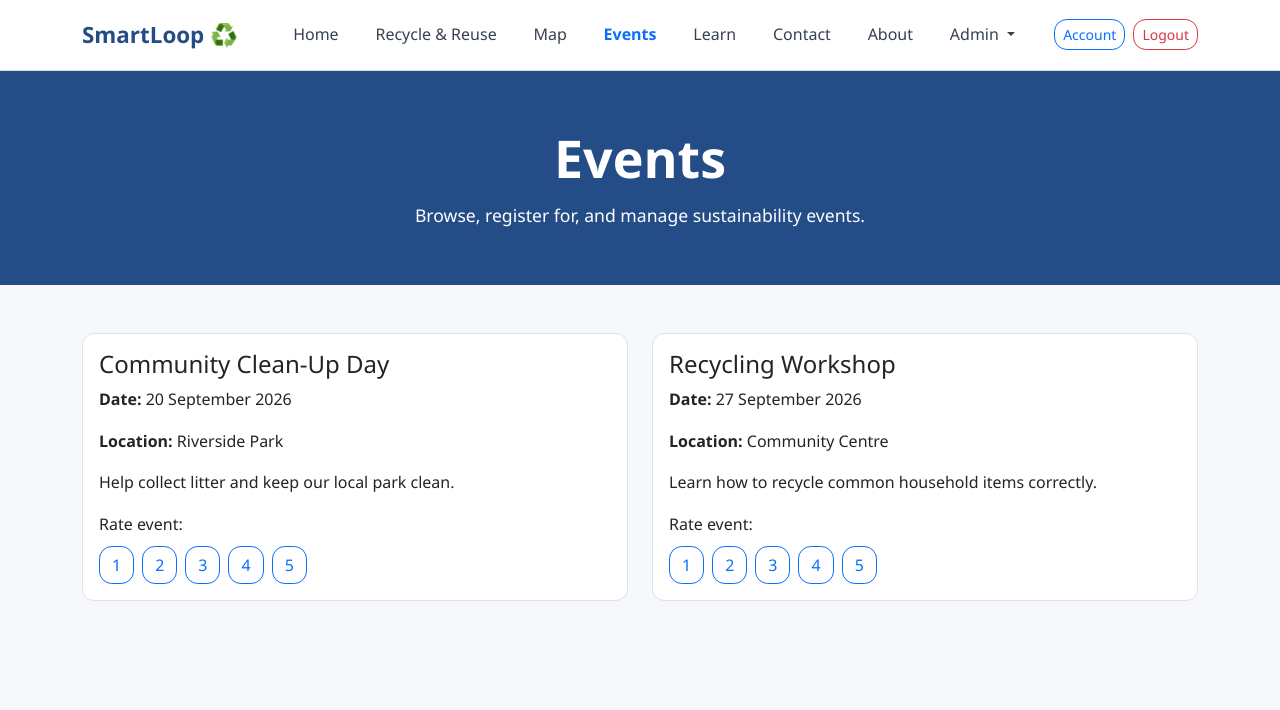
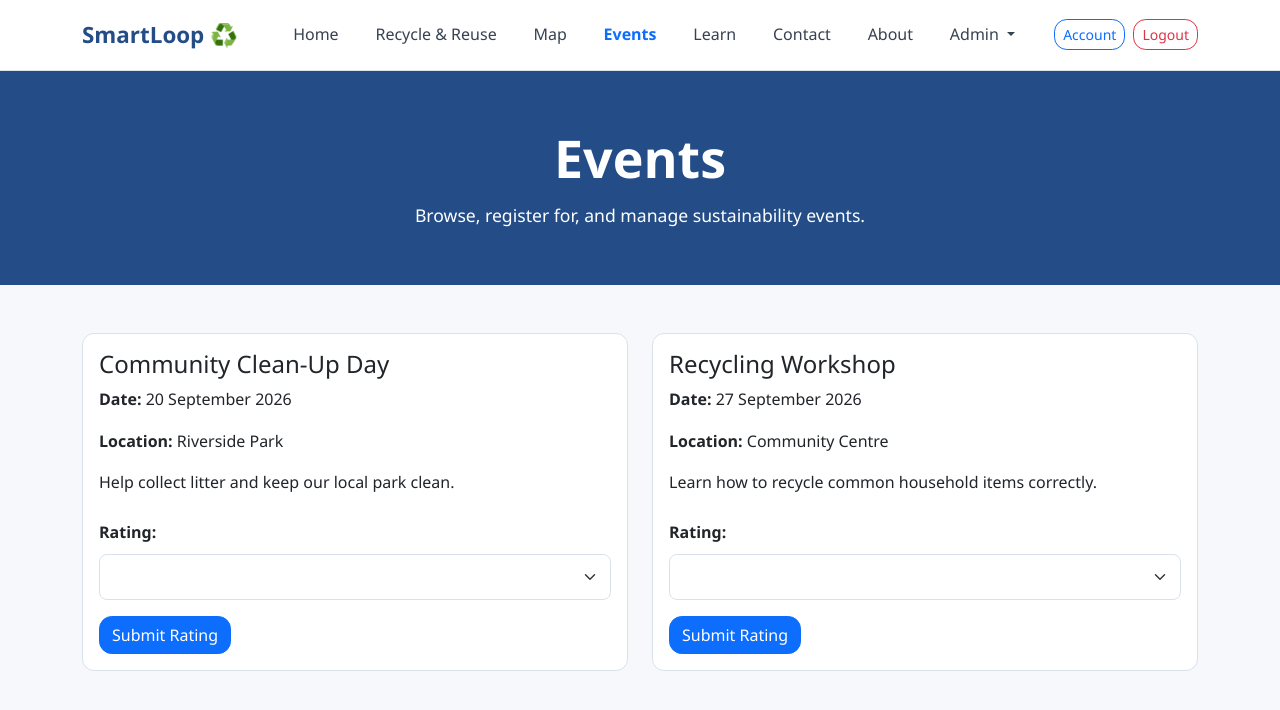
Before and after one commit to Kasraw11/fit5032-repo, a Vue app in the folder A1/A1/: page /events in a window 1280 px wide. Shown: the top 710 px of the page. Built offline with nearby package versions, Linux system fonts and the light colour scheme; sample sign-in values are in the browser's storage.

Commit message:
rating modifications

```diff
--- a/A1/A1/src/router/index.js
+++ b/A1/A1/src/router/index.js
@@ -35,6 +35,7 @@ const routes = [
     path: '/events',
     name: 'events',
     component: EventsView,
+    meta: { requiresAuth: true },
   },
   {
     path: '/learn',
--- a/A1/A1/src/views/EventsView.vue
+++ b/A1/A1/src/views/EventsView.vue
@@ -17,20 +17,31 @@
               <p class="card-text"><strong>Location:</strong> {{ event.location }}</p>
               <p class="card-text">{{ event.description }}</p>
 
-              <p class="mb-2">Rate event:</p>
-              <button
-                v-for="rating in 5"
-                :key="rating"
-                type="button"
-                class="btn btn-outline-primary me-2"
-                @click="rateEvent(event.id, rating)"
-              >
-                {{ rating }}
-              </button>
+              <div class="mt-4">
+                <label :for="`rating-${event.id}`" class="form-label">Rating:</label>
+                <select
+                  :id="`rating-${event.id}`"
+                  v-model="selectedRatings[event.id]"
+                  class="form-select mb-3"
+                >
+                  <option value="">Choose a rating</option>
+                  <option v-for="rating in 5" :key="rating" :value="rating">
+                    {{ rating }}
+                  </option>
+                </select>
 
-              <p v-if="ratings[event.id]" class="text-success mt-3 mb-0">
-                You rated this event {{ ratings[event.id] }}/5.
-              </p>
+                <button
+                  type="button"
+                  class="btn btn-primary"
+                  @click="submitRating(event.id)"
+                >
+                  Submit Rating
+                </button>
+
+                <p v-if="messages[event.id]" class="mt-3 mb-0">
+                  {{ messages[event.id] }}
+                </p>
+              </div>
             </div>
           </div>
         </div>
@@ -40,14 +51,41 @@
 </template>
 
 <script setup>
-import { reactive } from 'vue'
+import { ref } from 'vue'
 import events from '../data/event.json'
 
-const savedRatings = JSON.parse(localStorage.getItem('eventRatings')) || {}
-const ratings = reactive(savedRatings)
+const currentUser = ref(JSON.parse(sessionStorage.getItem('currentUser')))
+const selectedRatings = ref({})
+const messages = ref({})
 
-const rateEvent = (eventId, rating) => {
-  ratings[eventId] = rating
-  localStorage.setItem('eventRatings', JSON.stringify(ratings))
+const submitRating = (eventId) => {
+  const rating = Number(selectedRatings.value[eventId])
+
+  if (rating < 1 || rating > 5) {
+    messages.value[eventId] = 'Please select a rating from 1 to 5.'
+    return
+  }
+
+  const ratings = JSON.parse(localStorage.getItem('ratings')) || []
+  const existingRatingIndex = ratings.findIndex(
+    (savedRating) =>
+      savedRating.eventId === eventId && savedRating.userId === currentUser.value.id,
+  )
+
+  const ratingToSave = {
+    eventId: eventId,
+    userId: currentUser.value.id,
+    rating: rating,
+  }
+
+  if (existingRatingIndex === -1) {
+    ratings.push(ratingToSave)
+    messages.value[eventId] = 'Your rating has been saved.'
+  } else {
+    ratings[existingRatingIndex] = ratingToSave
+    messages.value[eventId] = 'Your rating has been updated.'
+  }
+
+  localStorage.setItem('ratings', JSON.stringify(ratings))
 }
 </script>
```
